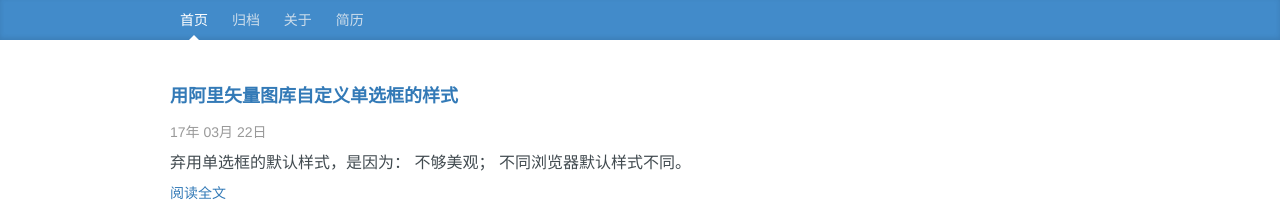
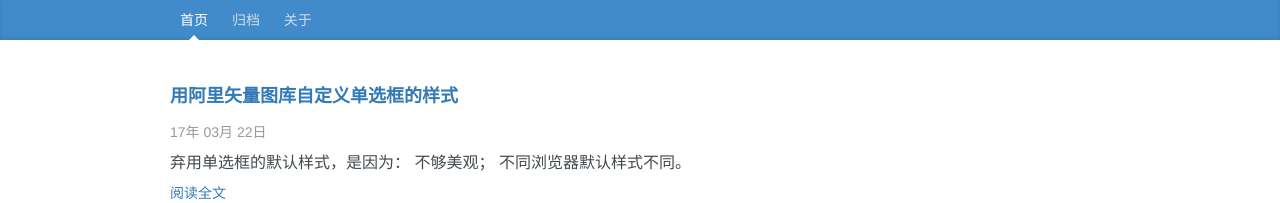
Before and after one commit to 90lzy/90lzy.github.io, a Jekyll site: the page built from index.html, in a window 1280 px wide. Shown: the top 203 px of the page. Built offline with Jekyll 4.4.1, drawn with Linux system fonts in a browser that asks for light colours; the list of posts is cut into pages by our own code.

Commit message:
hide resume

```diff
--- a/_includes/top-nav.html
+++ b/_includes/top-nav.html
@@ -4,7 +4,7 @@
             <a class="blog-nav-item" href="/" data-name="home" title="首页">首页</a>
             <a class="blog-nav-item" href="/archives" data-name="archives" title="归档">归档</a>
             <a class="blog-nav-item" href="/about" data-name="about" title="关于">关于</a>
-            <a class="blog-nav-item" href="/2017-resume" data-name="resume" title="简历">简历</a>
+            <!-- <a class="blog-nav-item" href="/2017-resume" data-name="resume" title="简历">简历</a> -->
         </nav>
     </div>
 </div>
```
